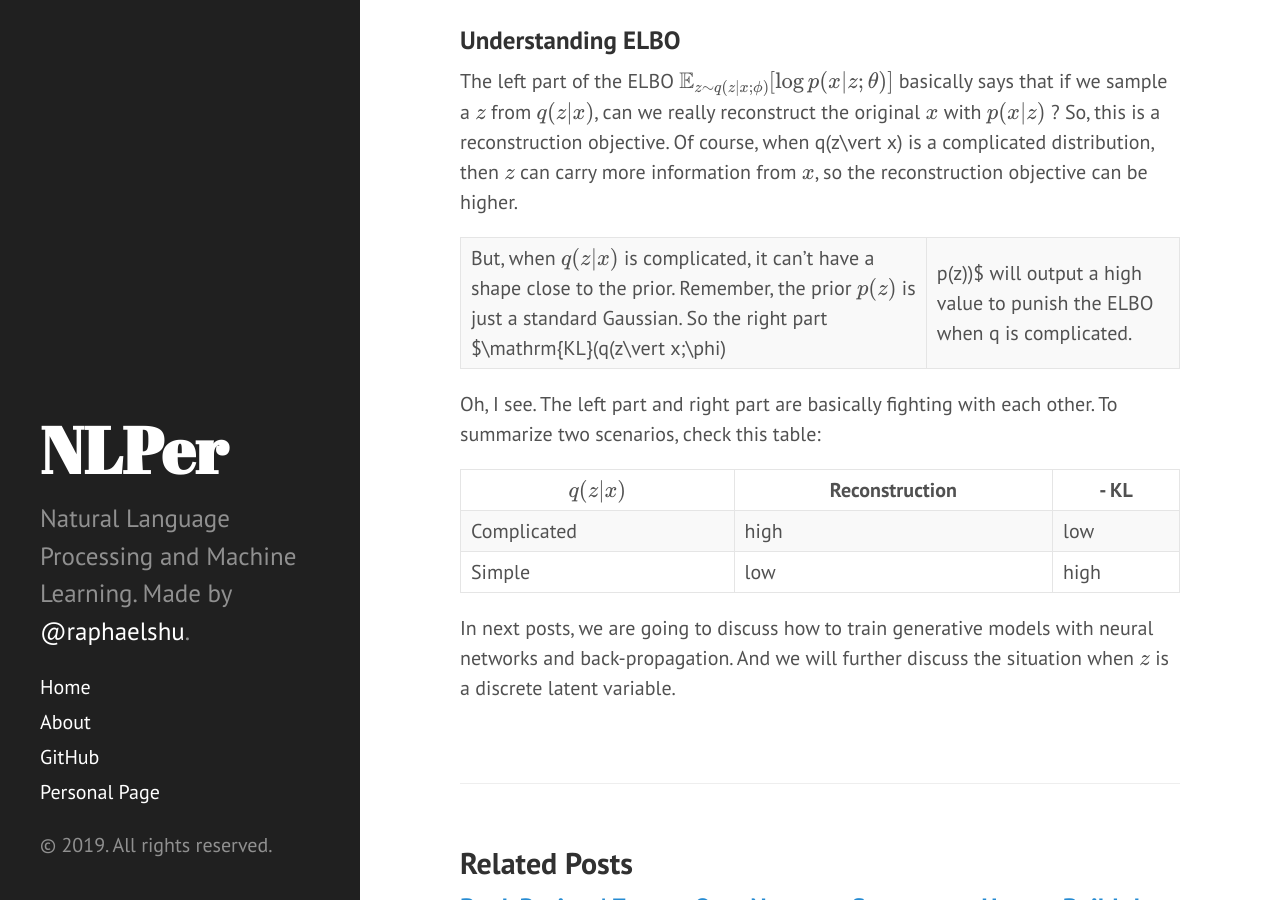
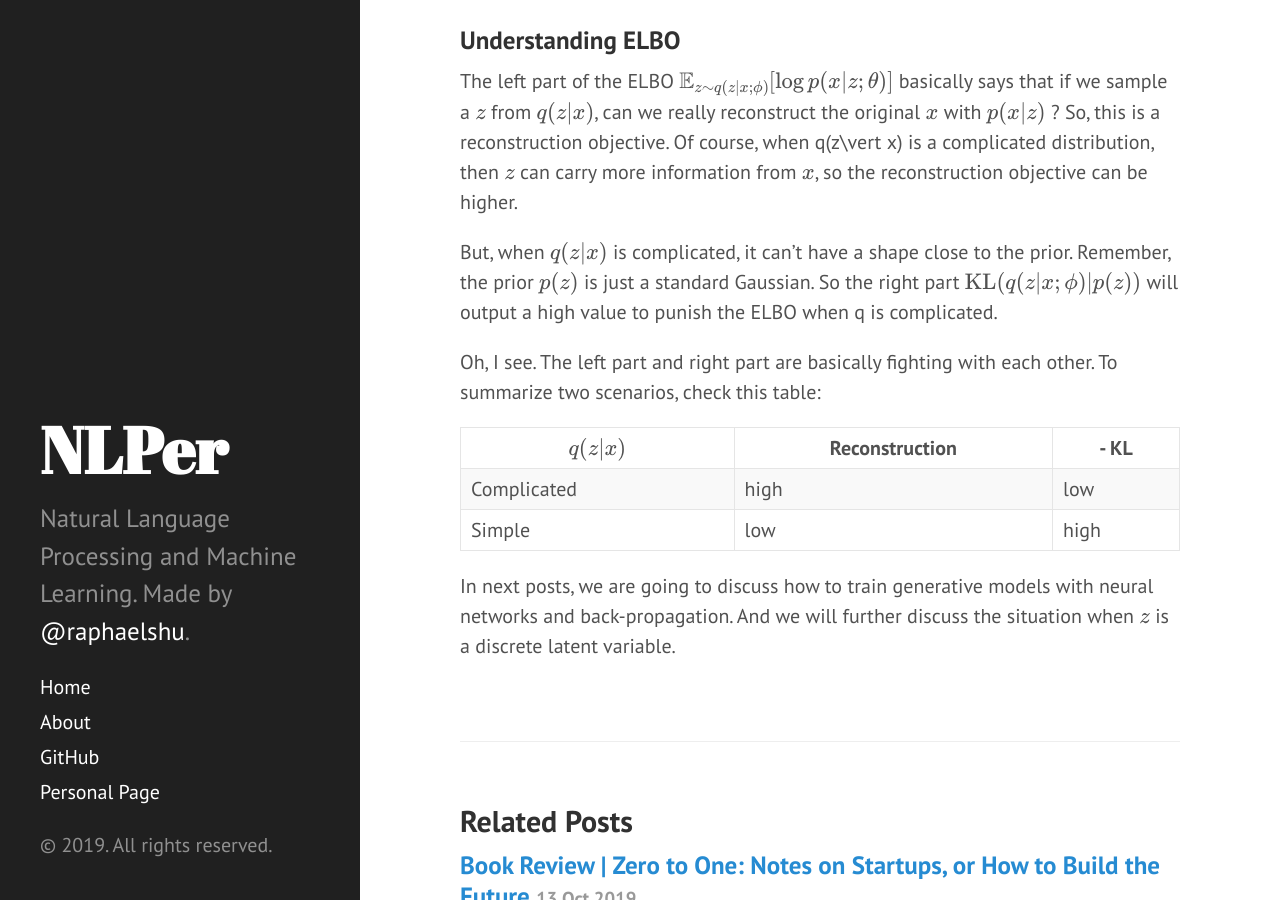
Before and after one commit to zomux/nlper, a Jekyll site: the page built from _posts/2019-10-27-what-is-a-generative-model.md, in a window 1280 px wide and 900 px high, scrolled down 4076 px. Built offline with Jekyll 4.4.1, drawn with Linux system fonts in a browser that asks for light colours; formulas are drawn with MathJax 3; comment, search, counter and statistics services are not loaded.

Commit message:
_posts/2019-10-27-what-is-a-generative-model.md updated from https://stackedit.io/

```diff
--- a/_posts/2019-10-27-what-is-a-generative-model.md
+++ b/_posts/2019-10-27-what-is-a-generative-model.md
@@ -36,7 +36,7 @@ Wait, there is a problem, the model now only has the output $x$, but no input is
 But, the good thing is that we know how to compute a lower-bound of the log-likelihood by introducing another variable $z$. We call it a latent variable, and the probability of $x$ depends on $z$ as illustrated in the diagram.
 
 
-![variables](https://i.imgur.com/A8nKrSp.png)
+<img src="https://i.imgur.com/A8nKrSp.png" witdh="60" />
 
 When we translate this assumption into equations, it will be
 
@@ -99,7 +99,7 @@ $$\mathop{\mathrm{argmax}}\limits_{\theta, \phi} \mathrm{ELBO}(x;\theta, \phi) $
 
 The left part of the ELBO $\mathbb{E}_{z \sim q(z\vert x;\phi)}[ \log p(x\vert z;\theta)]$  basically says that if we sample a $z$ from $q(z\vert x)$, can we really reconstruct the original $x$ with $p(x\vert z)$ ? So, this is a reconstruction objective. Of course, when q(z\vert x) is a complicated distribution, then $z$ can carry more information from $x$, so the reconstruction objective can be higher.
 
-But, when $q(z\vert x)$ is complicated, it can't have a shape close to the prior. Remember,  the prior $p(z)$ is just a standard Gaussian. So the right part $\mathrm{KL}(q(z\vert x;\phi) | p(z))$ will output a high value to punish the ELBO when q is complicated.
+But, when $q(z\vert x)$ is complicated, it can't have a shape close to the prior. Remember,  the prior $p(z)$ is just a standard Gaussian. So the right part $\mathrm{KL}(q(z\vert x;\phi) \vert p(z))$ will output a high value to punish the ELBO when q is complicated.
 
 Oh,  I see. The left part and right part are basically fighting with each other. To summarize two scenarios, check this table:
 
```
Also changed, not shown: other parts of _posts/2019-10-27-what-is-a-generative-model.md (+1 -1 lines).
